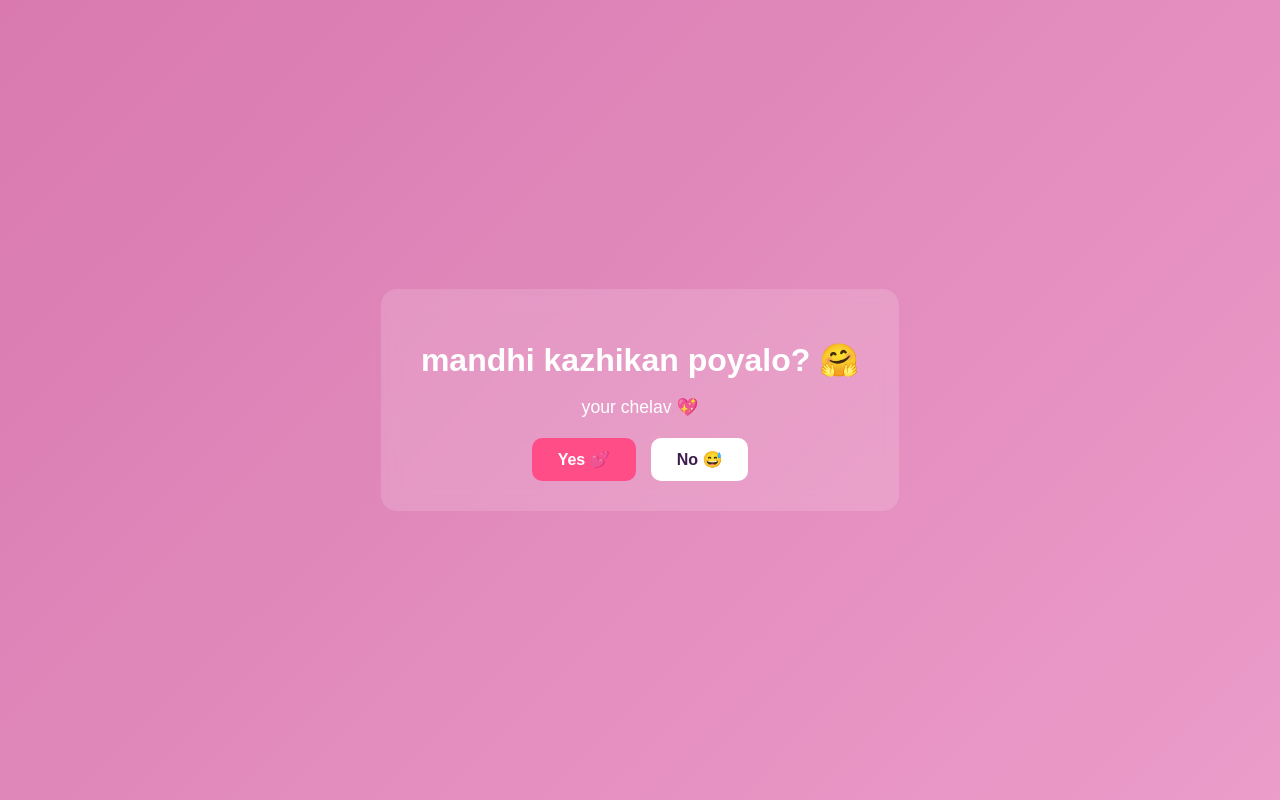
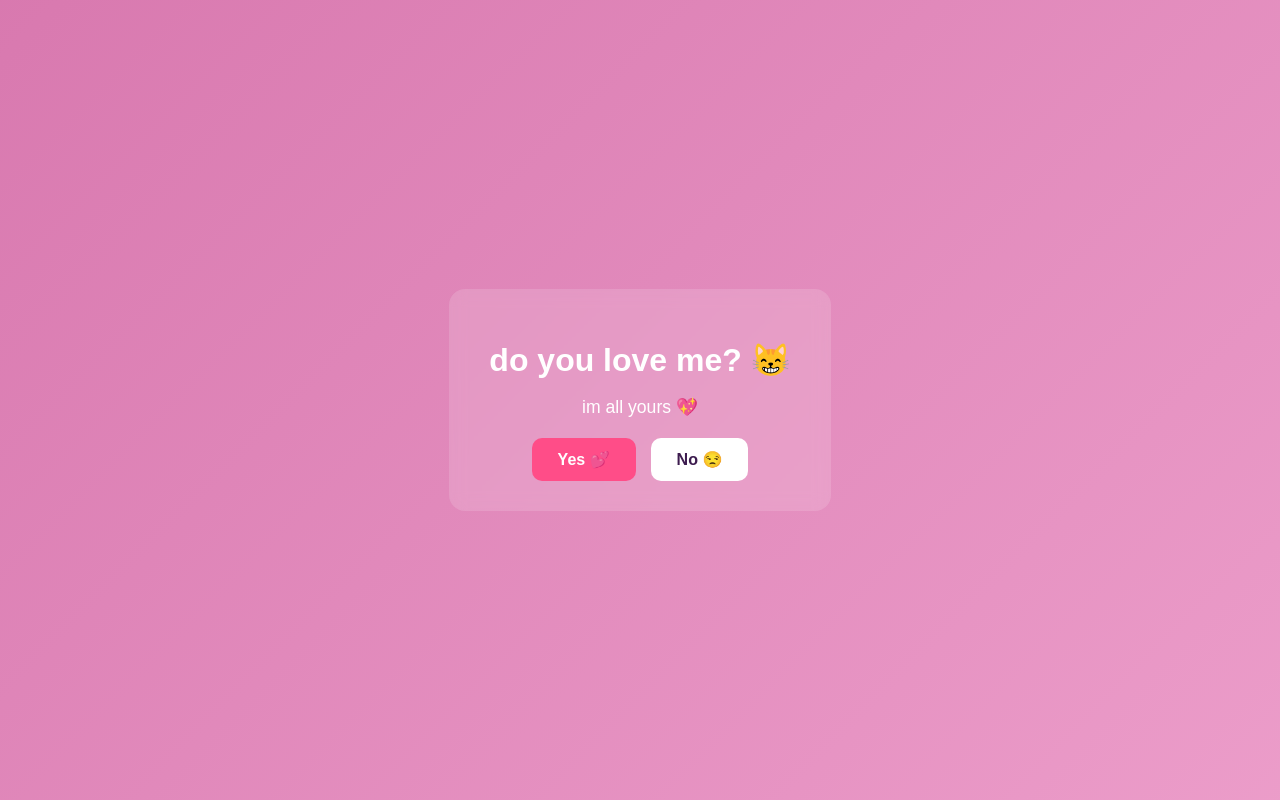
Before and after one commit to dhanusshifu/hersolny, a plain HTML site: page index.html in a window 1280 px wide. Drawn offline with Linux system fonts and the light colour scheme.

Commit message:
Update index.html

```diff
--- a/index.html
+++ b/index.html
@@ -8,11 +8,11 @@
 </head>
 <body>
   <div class="container">
-    <h1>mandhi kazhikan poyalo? 🤗</h1>
-    <p>your chelav 💖</p>
+    <h1>do you love me? 😸</h1>
+    <p>im all yours 💖</p>
     <div class="btn">
       <a href="yes.html">Yes 💕</a>
-      <a href="no1.html">No 😅</a>
+      <a href="no1.html">No 😒</a>
     </div>
   </div>
 </body>
```
